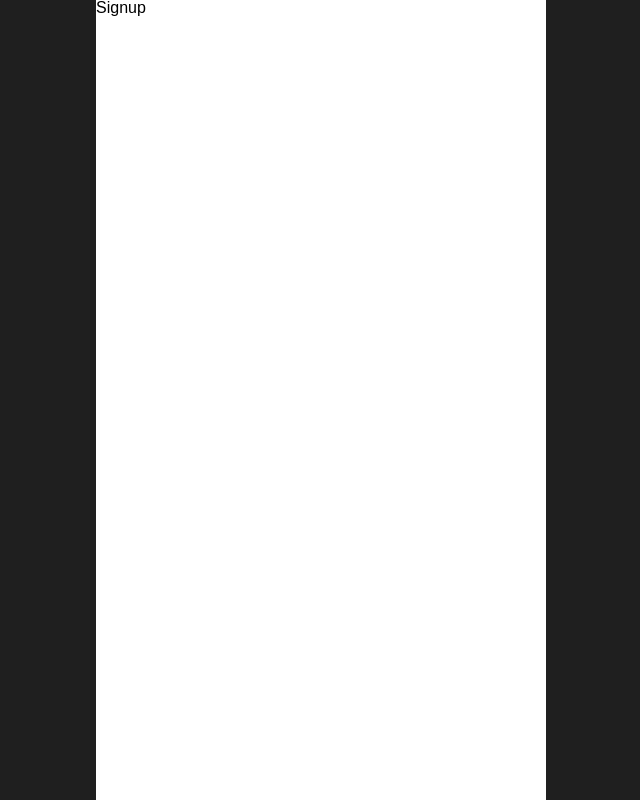
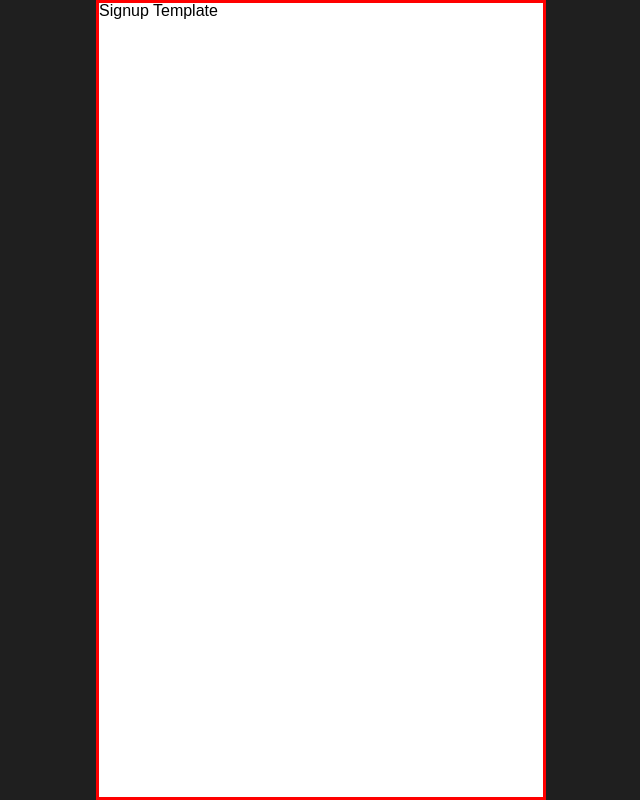
Before and after one commit to MayOwall/BookStack-FE, a Next.js app: page /signup in a window 1280 px wide. Shown: the whole page, without its empty margins (319-959 px from the left). Built offline with nearby package versions, Linux system fonts and the light colour scheme; sample sign-in values are in the browser's storage.

Commit message:
feat : SignupTemplate 구현

```diff
--- a/app/signup/page.tsx
+++ b/app/signup/page.tsx
@@ -1,3 +1,6 @@
+"use client";
+
+import { SignupTemplate } from "component";
 export default function SignupPage() {
-  return <div>Signup</div>;
+  return <SignupTemplate />;
 }
--- a/component/index.ts
+++ b/component/index.ts
@@ -3,5 +3,6 @@ import RoundButton from "./atom/RoundButton/RoundButton";
 
 // template
 import HomeTemplate from "./template/Home/HomeTemplate";
+import SignupTemplate from "./template/Signup/SignupTemplate";
 
-export { RoundButton, HomeTemplate };
+export { RoundButton, HomeTemplate, SignupTemplate };
--- /dev/null
+++ b/component/template/Signup/SignupTemplate.styles.ts
@@ -0,0 +1,6 @@
+import styled from "@emotion/styled";
+export const Container = styled.main`
+  width: 100%;
+  height: 100%;
+  border: 3px solid red;
+`;
--- /dev/null
+++ b/component/template/Signup/SignupTemplate.tsx
@@ -0,0 +1,7 @@
+import * as S from "./SignupTemplate.styles";
+
+function SignupTemplate() {
+  return <S.Container>Signup Template</S.Container>;
+}
+
+export default SignupTemplate;
```
